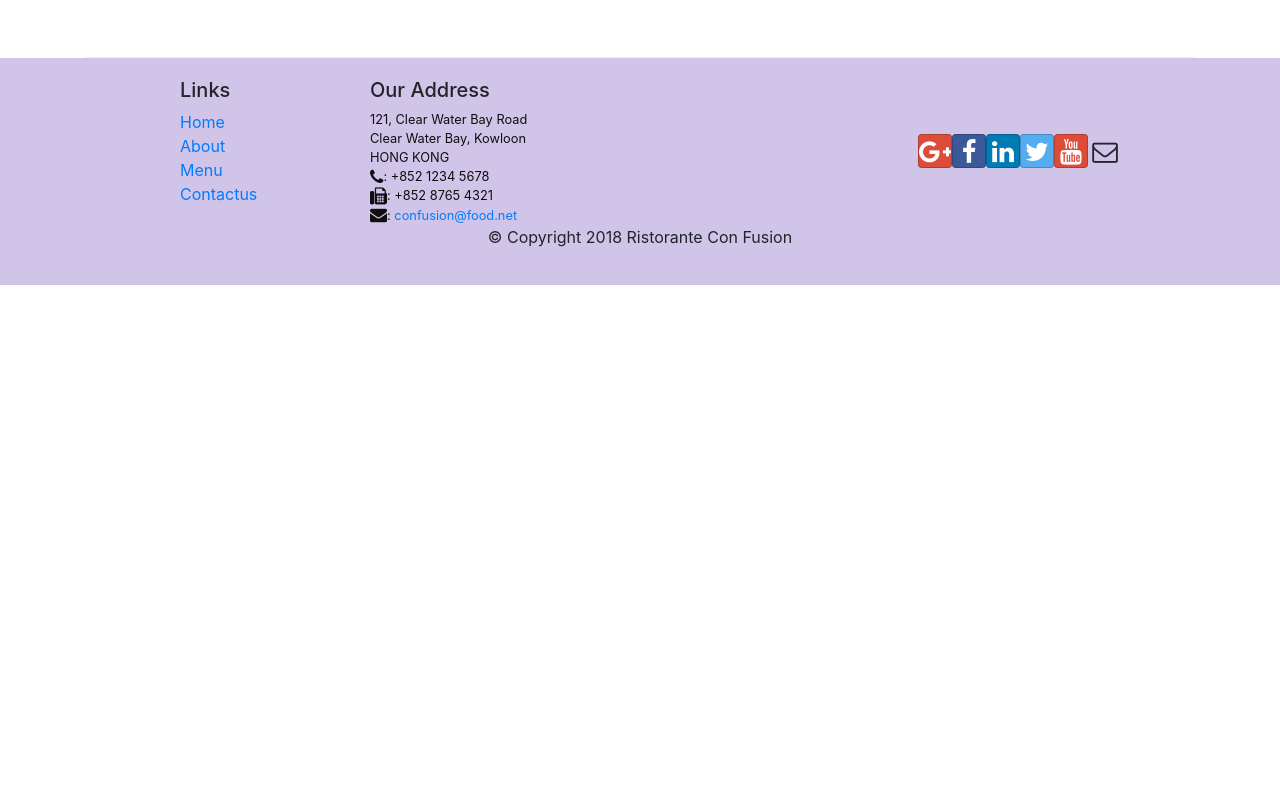
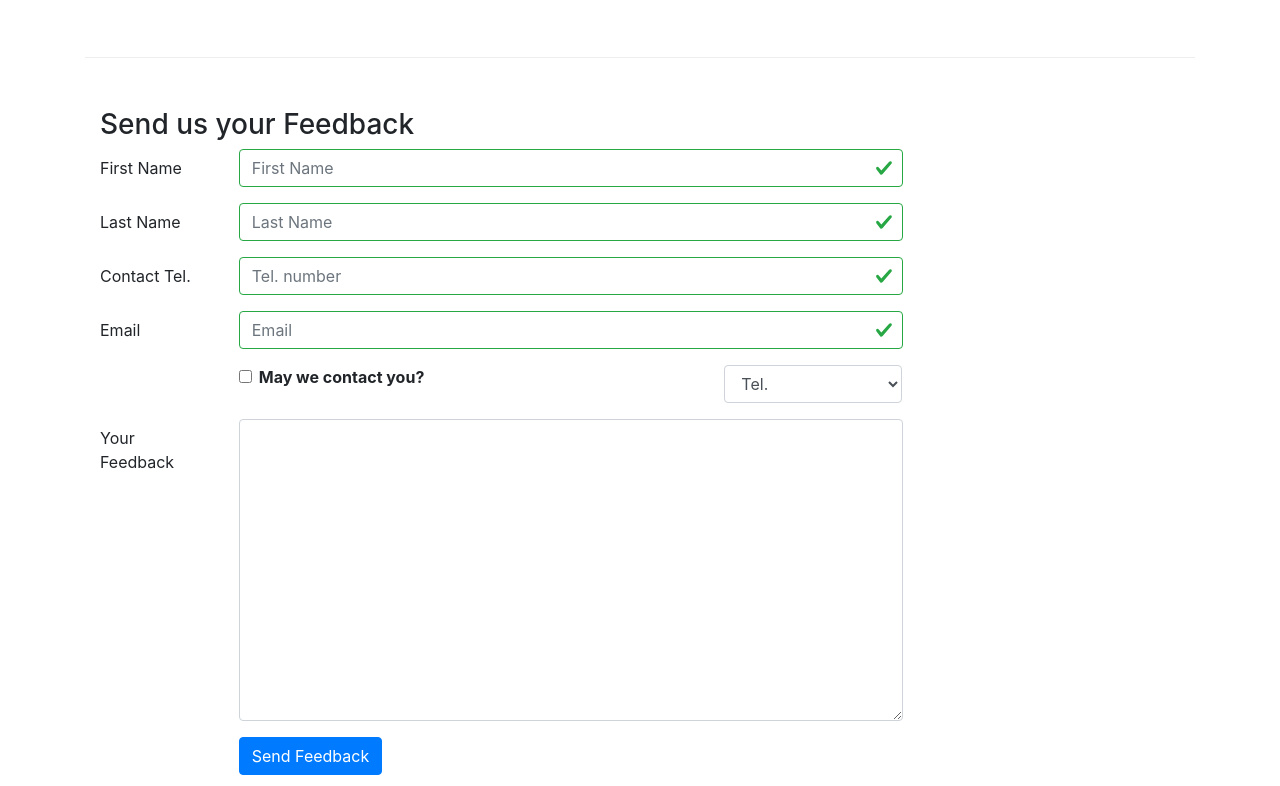
Before and after one commit to nhykhlb/Full_Stack_Web_Development, a React (Create React App) app in the folder React/confusion/: page /contact in a window 1280 px wide. Shown: the part 934-1720 px from the top of the page. Before the commit the page ends 1219 px from the top, so only its background shows below. Built offline with nearby package versions, Linux system fonts and the light colour scheme.

Commit message:
Form Validation

```diff
--- a/React/confusion/src/Components/ContactComponent.js
+++ b/React/confusion/src/Components/ContactComponent.js
@@ -1,8 +1,82 @@
-import React from 'react';
-import { Breadcrumb, BreadcrumbItem} from 'reactstrap';
+import React, { Component } from 'react';
+import { Breadcrumb, BreadcrumbItem,Form,FormGroup,Label,Col,Input,Button, FormFeedback} from 'reactstrap';
 import {Link} from 'react-router-dom';
 
-function Contact(){
+class Contact extends Component{
+    constructor(props){
+        super(props);
+        this.state = {
+            firstname: '',
+            lastname: '',
+            telnum:'',
+            agree:false,
+            email:'',
+            contactType:'Tel.',
+            message: '',
+            touched:{
+                firstname:false,
+                lastname:false,
+                telnum:false,
+                email:false
+            }
+        };
+
+        this.handleInputChange = this.handleInputChange.bind(this);
+        this.handleSubmit = this.handleSubmit.bind(this);
+        this.handleBlur = this.handleBlur.bind(this);
+
+    }
+
+    handleInputChange(event){
+        const target = event.target;
+        const value = target.type === 'checkbox' ? target.checked : target.value;
+        const name = target.name;
+        this.setState({[name]:value});
+    }
+
+    handleSubmit(event){
+        console.log('Current state is:' + JSON.stringify(this.state));
+        alert('Current state is: '+ JSON.stringify(this.state));
+        event.preventDefault();
+    }
+
+    handleBlur = (field)=>(evt)=>{
+        this.setState({
+            touched:{...this.state.touched, [field]:true}
+        })
+    }
+
+    validate(firstname,lastname,telnum,email){
+        const errors = {
+            firstname:'',
+            lastname:'',
+            telnum:'',
+            email:''
+        };
+
+        if(this.state.touched.firstname && firstname.length < 3)
+            errors.firstname = "FirstName should be >=3 character";
+        else if(this.state.touched.firstname && firstname.length > 10)
+            errors.firstname = "FirstName should be <=10 character";
+
+        if(this.state.touched.lastname && lastname.length < 3)
+            errors.lastname = "lastname should be >=3 character";
+        else if(this.state.touched.lastname && lastname.length > 10)
+            errors.lastname = "lastname should be <=10 character";
+
+        const reg = /^\d+$/;
+        if(this.state.touched.telnum && !reg.test(telnum))
+            errors.telnum = "Tel. Number should be only be number";
+
+        if(this.state.touched.email && email.split('').filter(x => x === '@').length !== 1)
+            errors.email = 'Please enter a Valid EmailId';
+
+
+       return errors;
+
+    }
+    render(){
+        const errors = this.validate(this.state.firstname,this.state.lastname,this.state.telnum,this.state.email);
     return(
         <div className="container">
             <div className="row">
@@ -41,7 +115,110 @@
                     </div>
                 </div>
             </div>
+                <div className="row row-content">
+                   <div className="col-12">
+                      <h3>Send us your Feedback</h3>
+                   </div>
+                    <div className="col-12 col-md-9">
+                        <Form onSubmit={this.handleSubmit}>
+                            <FormGroup row>
+                                <Label htmlFor="firstname" md={2}>First Name</Label>
+                                <Col md={10}>
+                                    <Input type="text" id="firstname" name="firstname"
+                                        placeholder="First Name"
+                                        value={this.state.firstname}
+                                        valid={errors.firstname === ''}
+                                        invalid={errors.firstname !== ''}
+                                        onChange={this.handleInputChange}
+                                        onBlur={this.handleBlur('firstname')}/>
+                                    <FormFeedback>{errors.firstname} </FormFeedback>
+                                </Col>
+                            </FormGroup>
+                            <FormGroup row>
+                                <Label htmlFor="lastname" md={2}>Last Name</Label>
+                                <Col md={10}>
+                                    <Input type="text" id="lastname" name="lastname"
+                                        placeholder="Last Name"
+                                        value={this.state.lastname}
+                                        valid={errors.lastname === ''}
+                                        invalid={errors.lastname !== ''}
+                                        onChange={this.handleInputChange}
+                                        onBlur={this.handleBlur('lastname')}/>
+                                    <FormFeedback>{errors.lastname} </FormFeedback>
+
+                                </Col>
+                            </FormGroup>
+                            <FormGroup row>
+                            <Label htmlFor="telnum" md={2}>Contact Tel.</Label>
+                                <Col md={10}>
+                                    <Input type="tel" id="telnum" name="telnum"
+                                        placeholder="Tel. number"
+                                        value={this.state.telnum}
+                                        valid={errors.telnum === ''}
+                                        invalid={errors.telnum !== ''}
+                                        onChange={this.handleInputChange}
+                                        onBlur={this.handleBlur('telnum')}/>
+                                    <FormFeedback>{errors.telnum} </FormFeedback>
+
+                                </Col>
+                            </FormGroup>
+                            <FormGroup row>
+                                <Label htmlFor="email" md={2}>Email</Label>
+                                <Col md={10}>
+                                    <Input type="email" id="email" name="email"
+                                        placeholder="Email"
+                                        value={this.state.email}
+                                        valid={errors.email === ''}
+                                        invalid={errors.email !== ''}
+                                        onChange={this.handleInputChange}
+                                        onBlur={this.handleBlur('email')}/>
+                                    <FormFeedback>{errors.email} </FormFeedback>
+
+                                </Col>
+                            </FormGroup>
+                            <FormGroup row>
+                                <Col md={{size: 6, offset: 2}}>
+                                    <FormGroup check>
+                                        <Label check>
+                                            <Input type="checkbox"
+                                                name="agree"
+                                                checked={this.state.agree}
+                                                onChange={this.handleInputChange}
+                                                /> {' '}
+                                            <strong>May we contact you?</strong>
+                                        </Label>
+                                    </FormGroup>
+                                </Col>
+                                <Col md={{size: 3, offset: 1}}>
+                                    <Input type="select" name="contactType"
+                                            value={this.state.contactType}
+                                            onChange={this.handleInputChange}>
+                                        <option>Tel.</option>
+                                        <option>Email</option>
+                                    </Input>
+                                </Col>
+                            </FormGroup>
+                            <FormGroup row>
+                                <Label htmlFor="message" md={2}>Your Feedback</Label>
+                                <Col md={10}>
+                                    <Input type="textarea" id="message" name="message"
+                                        rows="12"
+                                        value={this.state.message}
+                                        onChange={this.handleInputChange}></Input>
+                                </Col>
+                            </FormGroup>
+                            <FormGroup row>
+                                <Col md={{size: 10, offset: 2}}>
+                                    <Button type="submit" color="primary">
+                                        Send Feedback
+                                    </Button>
+                                </Col>
+                            </FormGroup>
+                        </Form>
+                    </div>
+               </div>
         </div>
     );
+    }
 }
 export default Contact;
```
